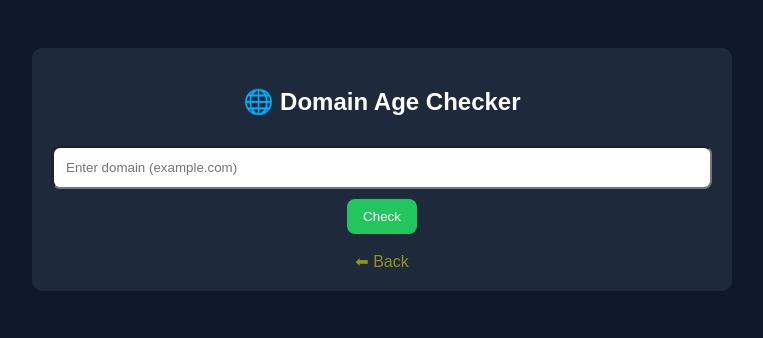
After one commit to softwarewala22/-ip-reputation-checker, a Flask app: page /domain-age in a window 1280 px wide. The commit adds this page. Shown: the top 338 px of the page, without its empty margins (258-1021 px from the left). Run offline with Flask 3, Linux system fonts and the light colour scheme.

Commit message:
added domain age function, recentSearch box hide ideal, fotter adjusted

```diff
--- a/app.py
+++ b/app.py
@@ -11,6 +11,7 @@ from time import time
 from db_ops import cleanup_old_data
 from routes.url_decoder import url_decoder_bp
 from routes.safelink import safelink_bp
+from routes.domain_age import domain_age_bp
 
 # 🔥 Load env first
 load_dotenv()
@@ -31,6 +32,7 @@ app = Flask(__name__)
 
 app.register_blueprint(url_decoder_bp)
 app.register_blueprint(safelink_bp)
+app.register_blueprint(domain_age_bp)
 # 🔥 Create tables
 create_table()
 
--- /dev/null
+++ b/routes/domain_age.py
@@ -0,0 +1,112 @@
+from flask import Blueprint, request, render_template
+import whois
+import requests
+import os
+from datetime import datetime
+
+domain_age_bp = Blueprint('domain_age', __name__)
+
+VT_API_KEY = os.getenv("VT_API_KEY")  # 🔥 put in .env
+
+
+# 🔥 FORMAT FUNCTION (FIXED)
+def format_domain_age(created_date):
+    if isinstance(created_date, list):
+        created_date = created_date[0]
+
+    if not created_date:
+        return None, None, None
+
+    # ✅ timezone fix
+    if created_date.tzinfo:
+        today = datetime.now(created_date.tzinfo)
+    else:
+        today = datetime.now()
+
+    total_days = (today - created_date).days
+
+    years = total_days // 365
+    months = (total_days % 365) // 30
+    days = (total_days % 365) % 30
+
+    is_risky = total_days < 180
+
+    pretty_date = created_date.strftime("%A %d %B %Y")
+    age_text = f"{years} years, {months} months and {days} days"
+
+    return pretty_date, age_text, is_risky
+
+
+# 🔥 VIRUSTOTAL FALLBACK
+def get_vt_creation_date(domain):
+    try:
+        print("[VT] Trying fallback...")
+
+        url = f"https://www.virustotal.com/api/v3/domains/{domain}"
+        headers = {
+            "x-apikey": VT_API_KEY
+        }
+
+        res = requests.get(url, headers=headers, timeout=5)
+        data = res.json()
+
+        print("[VT RESPONSE]", data)
+
+        vt_ts = data.get("data", {}).get("attributes", {}).get("creation_date")
+
+        if vt_ts:
+            return datetime.fromtimestamp(vt_ts)
+
+    except Exception as e:
+        print("[VT ERROR]", e)
+
+    return None
+
+
+# 🔥 ROUTE
+@domain_age_bp.route('/domain-age', methods=['GET', 'POST'])
+def domain_age():
+    domain_input = ""
+    pretty_date = None
+    age_text = None
+    is_risky = None
+    error = None
+
+    if request.method == "POST":
+        domain_input = request.form.get("domain")
+
+        created = None
+
+        # 🔥 1️⃣ TRY WHOIS
+        try:
+            w = whois.whois(domain_input)
+            created = w.creation_date
+
+            if isinstance(created, list):
+                created = created[0]
+
+            print("[WHOIS CREATED]", created)
+
+        except Exception as e:
+            print("[WHOIS FAILED]", e)
+
+        # 🔥 2️⃣ FALLBACK → VIRUSTOTAL
+        if not created:
+            print("VT domain checking")
+            created = get_vt_creation_date(domain_input)
+
+        # 🔥 FINAL PROCESS
+        if created:
+            pretty_date, age_text, is_risky = format_domain_age(created)
+            error = None
+        else:
+            error = "Unable to fetch domain age (WHOIS & VT failed)"
+
+    return render_template(
+        "domain_age.html",
+        domain_input=domain_input,
+        pretty_date=pretty_date,
+        age_text=age_text,
+        is_risky=is_risky,
+        error=error
+    )
--- /dev/null
+++ b/templates/domain_age.html
@@ -0,0 +1,129 @@
+<!DOCTYPE html>
+<html>
+<head>
+<title>Domain Age Checker</title>
+
+<style>
+body {
+    background:#0f172a;
+    color:white;
+    font-family:Arial;
+    text-align:center;
+    padding:40px;
+}
+
+.box {
+    width:700px;
+    max-width:90%;
+    margin:auto;
+    background:#1e293b;
+    padding:20px;
+    border-radius:10px;
+}
+
+* {
+    box-sizing: border-box;
+}
+
+input {
+    width:100%;
+    padding:12px;
+    border-radius:8px;
+    margin-top:10px;
+}
+
+button {
+    margin-top:10px;
+    padding:10px 16px;
+    background:#22c55e;
+    border:none;
+    border-radius:8px;
+    cursor:pointer;
+    color:white;
+}
+
+button:hover {
+    background:#16a34a;
+}
+
+.result {
+    margin-top:20px;
+}
+a {
+    color: #909417;
+    text-decoration: none;
+}
+
+a:hover {
+    color: #0ea5e9;
+}
+
+a:visited {
+    color: #94aa1a;
+}
+
+/* 🔥 HOVER EFFECT */
+button:hover {
+    background: #16a34a;
+    transform: translateY(-2px);
+    box-shadow: 0 4px 10px rgba(0,0,0,0.3);
+}
+
+/* 🔥 CLICK (PRESS) EFFECT */
+button:active {
+    transform: scale(0.95);
+    box-shadow: none;
+</style>
+
+</head>
+
+<body>
+
+<div class="box">
+<h2>🌐 Domain Age Checker</h2>
+
+<form method="POST">
+<input type="text" name="domain" placeholder="Enter domain (example.com)" value="{{ domain_input }}">
+<br>
+<button type="submit">Check</button>
+</form>
+
+<!-- ✅ RESULT -->
+{% if age_text %}
+<div class="result">
+
+    <h3>{{ domain_input }} was registered on:</h3>
+
+    <p style="font-size:18px; font-weight:bold;">
+        {{ pretty_date }}
+    </p>
+
+    <p style="
+        font-size:16px;
+        font-weight:bold;
+        color: {{ 'red' if is_risky else '#22c55e' }};
+    ">
+        {{ age_text }}
+    </p>
+
+    {% if is_risky %}
+    <p style="color:red; font-weight:bold;">
+        ⚠️ Newly registered domain (High Risk)
+    </p>
+    {% endif %}
+
+</div>
+{% endif %}
+
+<!-- ❌ ERROR -->
+{% if error and not age_text %}
+<p style="color:red;">{{ error }}</p>
+{% endif %}
+
+<br>
+<a href="/">⬅ Back</a>
+
+</div>
+
+</body>
+</html>
--- a/templates/safelink.html
+++ b/templates/safelink.html
@@ -19,6 +19,9 @@
             padding:20px;
             border-radius:10px;
         }
+        * {
+    box-sizing: border-box;
+}
 
         textarea {
             width:100%;
--- a/templates/url_decoder.html
+++ b/templates/url_decoder.html
@@ -20,6 +20,9 @@
             padding:20px;
             border-radius:10px;
         }
+        * {
+    box-sizing: border-box;
+}
 
         textarea {
             width:100%;
```
Also changed, not shown: templates/index.html (+24 -6 lines), 1 other file.
